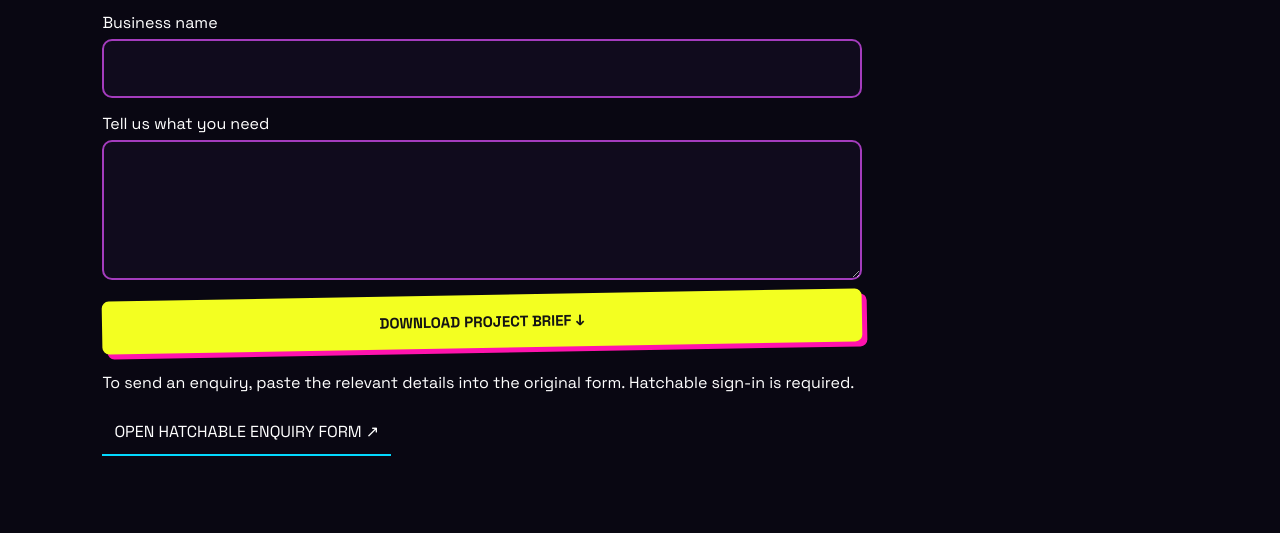
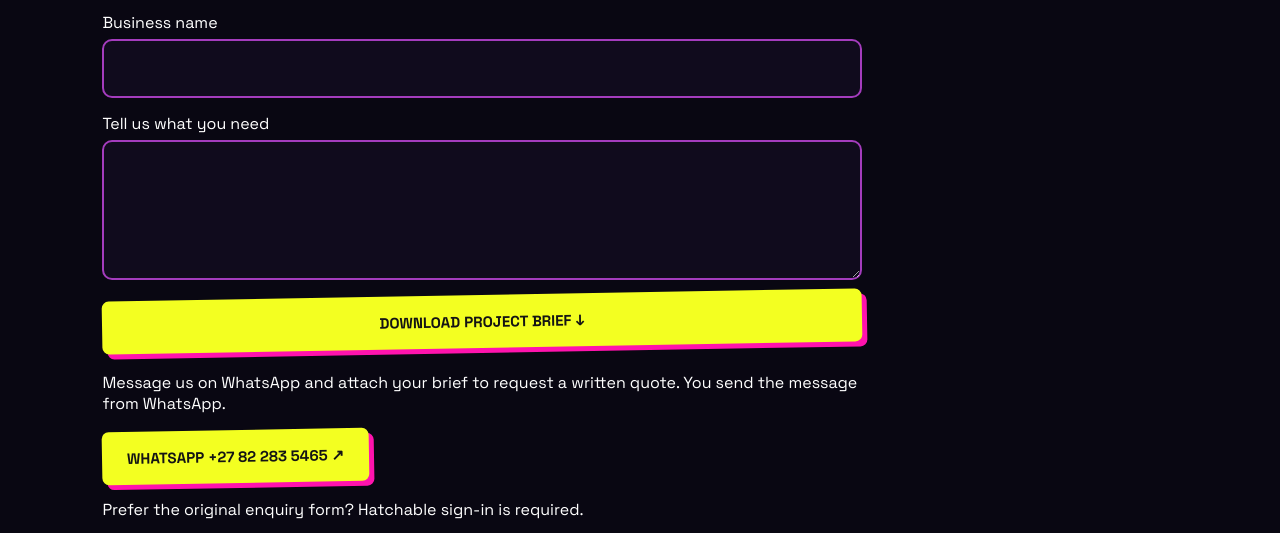
Before and after one commit to STEYNGROVE/pixelpunk, a plain HTML site: page site/index.html in a window 1280 px wide. Shown: the part 4743-5276 px from the top of the page. Drawn offline with Linux system fonts and the light colour scheme.

Commit message:
Add PIXELPUNK WhatsApp contact

```diff
--- a/site/index.html
+++ b/site/index.html
@@ -17,7 +17,7 @@
 <div class="faq">
 <details><summary>What does PIXELPUNK build?</summary><p>We build responsive websites, booking and WhatsApp flows, and AI-powered enquiry and follow-up workflows.</p></details>
 <details><summary>How much does a website cost?</summary><p>See our <a href="#pricing">starting prices</a> and use the <a href="#quote">quote calculator</a> to estimate setup and monthly costs in ZAR. Final scope and fees are confirmed in a written quote.</p></details>
-<details><summary>How do I request a written quote?</summary><p>Download your <a href="#contact">project brief</a>, then use the original Hatchable enquiry form after signing in.</p></details>
+<details><summary>How do I request a written quote?</summary><p>Download your <a href="#contact">project brief</a>, then message us on WhatsApp and attach the brief.</p></details>
 </div></section>
 <section id="contact"><div class="eyebrow">READY TO MAKE NOISE?</div><h2>LET'S MAKE<br><em>SOMETHING WILD.</em></h2><p>Download a project brief with your estimate and selected extras. Your details stay in your browser until you choose to share the brief.</p>
 <form id="lead">
@@ -28,7 +28,9 @@
 <button class="btn" type="submit" disabled>DOWNLOAD PROJECT BRIEF ↓</button>
 <noscript>Enable JavaScript to calculate your estimate and download your brief.</noscript>
 </form>
-<p>To send an enquiry, paste the relevant details into the original form. Hatchable sign-in is required.</p>
+<p>Message us on WhatsApp and attach your brief to request a written quote. You send the message from WhatsApp.</p>
+<a class="btn" href="https://wa.me/27822835465">WHATSAPP +27 82 283 5465 ↗</a>
+<p>Prefer the original enquiry form? Hatchable sign-in is required.</p>
 <a class="outline" href="https://pixelpunk.hatchable.site/brief.html">OPEN HATCHABLE ENQUIRY FORM ↗</a></section></main>
 <footer><strong>PIXEL<span>PUNK.</span></strong><p>BORING WEBSITES SUCK. © 2026 PIXELPUNK</p></footer>
 <script src="./app.js"></script></body></html>
```
